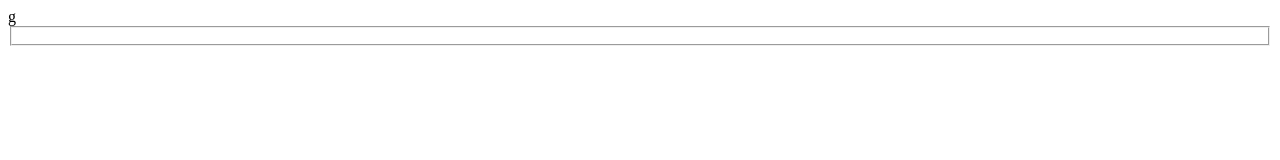
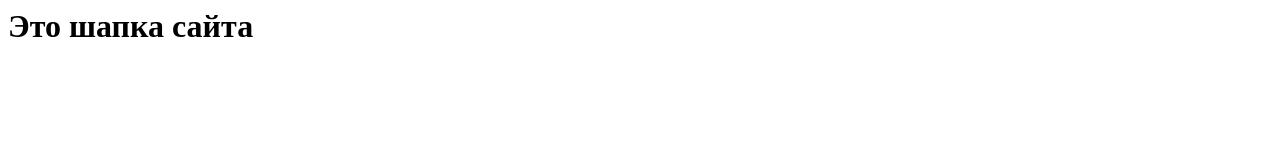
Before and after one commit to KolyaKhmarjuk/repositorytest, a plain HTML site: page index.html in a window 1280 px wide. Drawn offline with Linux system fonts and the light colour scheme.

Commit message:
Шапка

```diff
--- a/index.html
+++ b/index.html
@@ -1,2 +1,3 @@
-<h3></h3>g
-<fieldset disabled="disabled"></fieldset>
+<h1>Это шапка сайта</h1>
+</body>
+<html>
```
